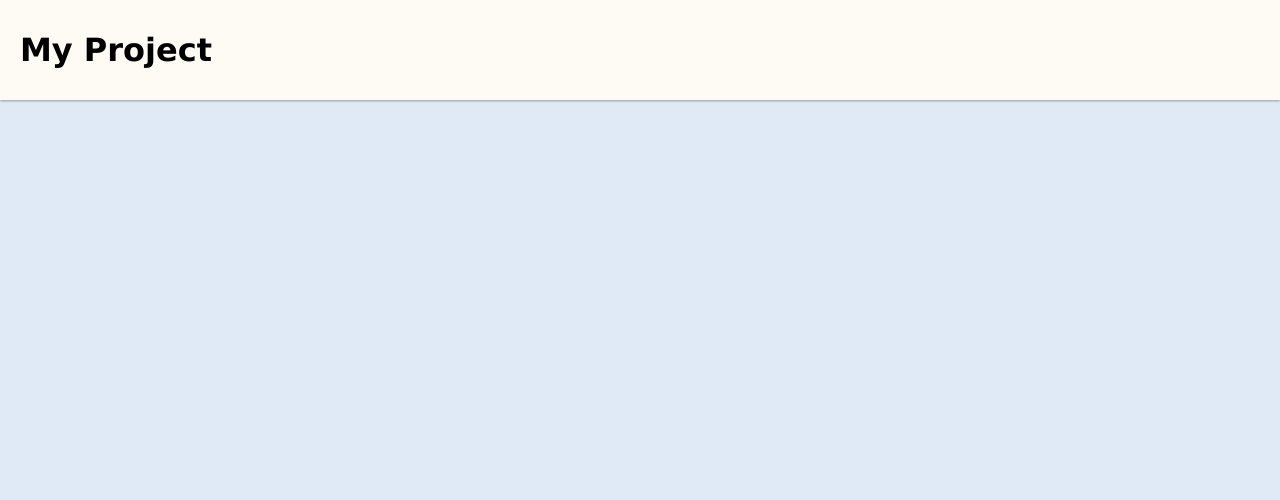
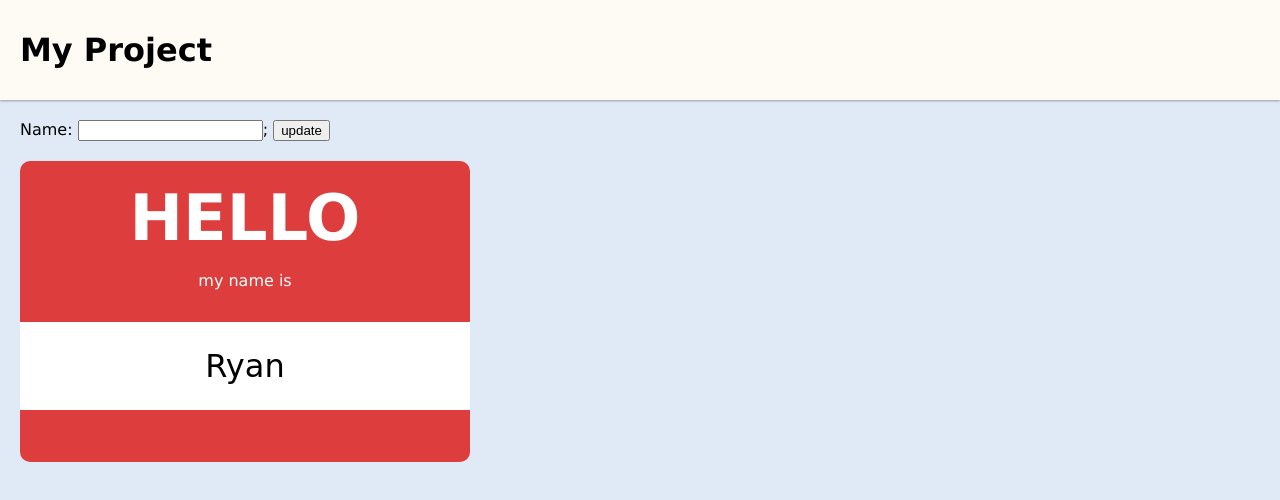
Before and after one commit to Ryanajanes/name-tag, a plain HTML site: page index.html in a window 1280 px wide. Drawn offline with Linux system fonts and the light colour scheme.

Commit message:
if this commit gets pushed the name tag updates based on name input

```diff
--- a/app.js
+++ b/app.js
@@ -1,3 +1,27 @@
 // grab DOM elements
 
 // set event listeners
+console.log('Hello World');
+console.log(42 + 42);
+// variables
+const dogName = 'Benny';
+console.log(`My dogs name is ${dogName}. ${dogName} is very cute. ${dogName} is 7 years old`);
+
+function sayHello(name) {
+    console.log(`bonjour ${name}`);
+    console.log('it is a beautiful day today');
+    console.log('I hope you are well');
+}
+sayHello ('ryan');
+sayHello ('Jake');
+
+const nameElem = document.getElementById('name');
+nameElem.textContent = 'Ryan';
+
+const updateBtn = document.getElementById('update');
+updateBtn.addEventListener('click', () => {
+    const nameInput = document.getElementById('input');
+    console.log('i am clicking');
+    const nameElem = document.getElementById('name');
+    nameElem.textContent = nameInput.value;
+})
--- a/index.html
+++ b/index.html
@@ -22,7 +22,16 @@
     </header>
 
     <main>
+        <section>
+            Name: <input id="input"/>;
+            <button id= "update">update</button>
+        </section>
 
+        <section class="name-tag">
+            <p class="greeting">Hello</p>
+            <p>my name is</p>
+            <p  id="name" class="name-display">Ryan</p>
+        </section>
     </main>
 
 </body>
--- a/style.css
+++ b/style.css
@@ -28,3 +28,28 @@ header .logo {
 main {
     padding: 20px;
 }
+.name-tag {
+    background: #de3d3d;
+    color: white;
+    width: 450px;
+    margin-top: 20px;
+    padding-top: 20px;
+    padding-bottom: 20px;
+    text-align: center;
+    border-radius: 10px;
+}
+
+.greeting {
+    text-transform: uppercase;
+    font-size: 4em;
+    font-weight: bold;
+    margin: 0;
+}
+.name-display {
+    color: black;
+    background: white;
+    padding-top: 25px;
+    padding-bottom: 25px;
+    font-family: cursive;
+    font-size: 2em;
+}
```
